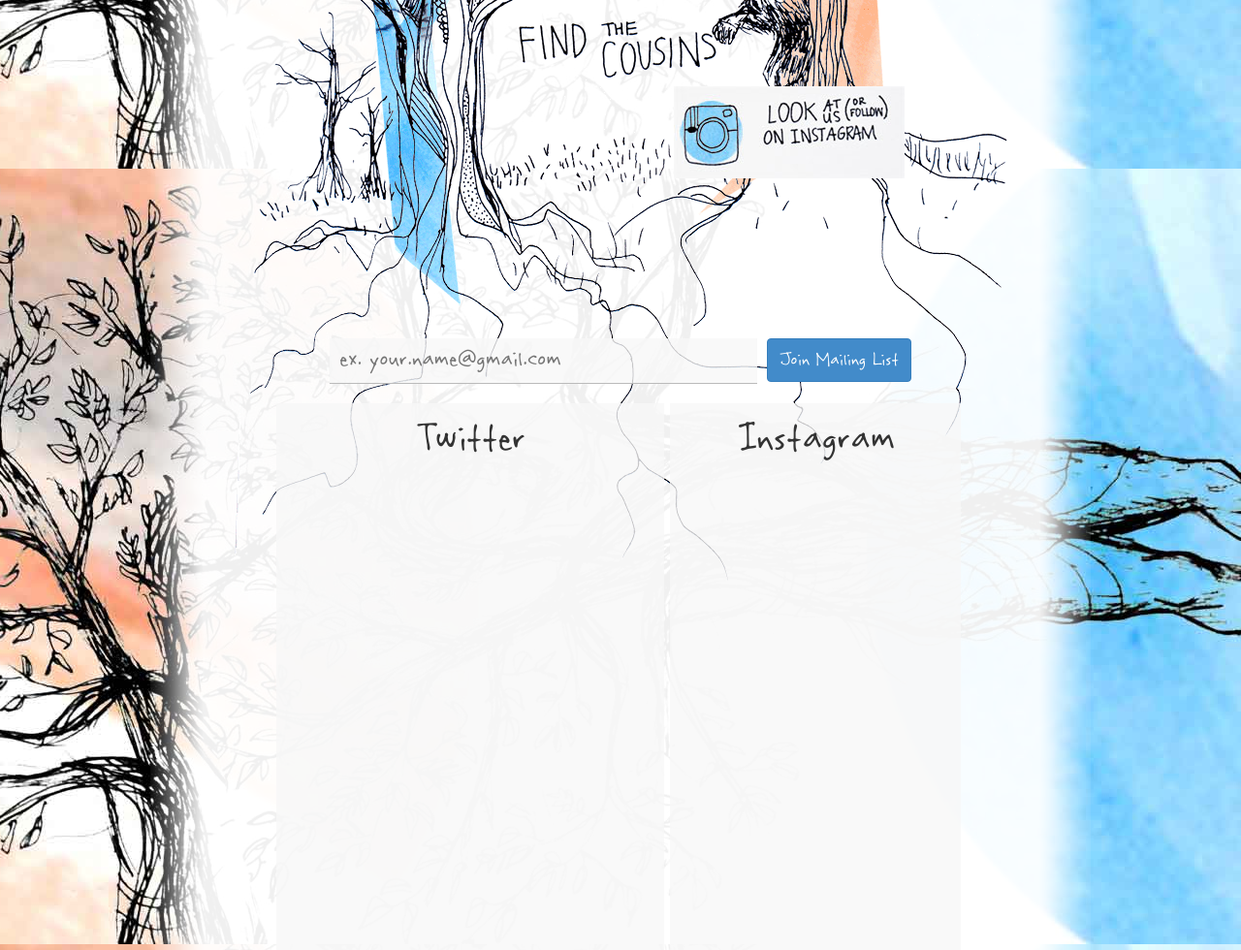
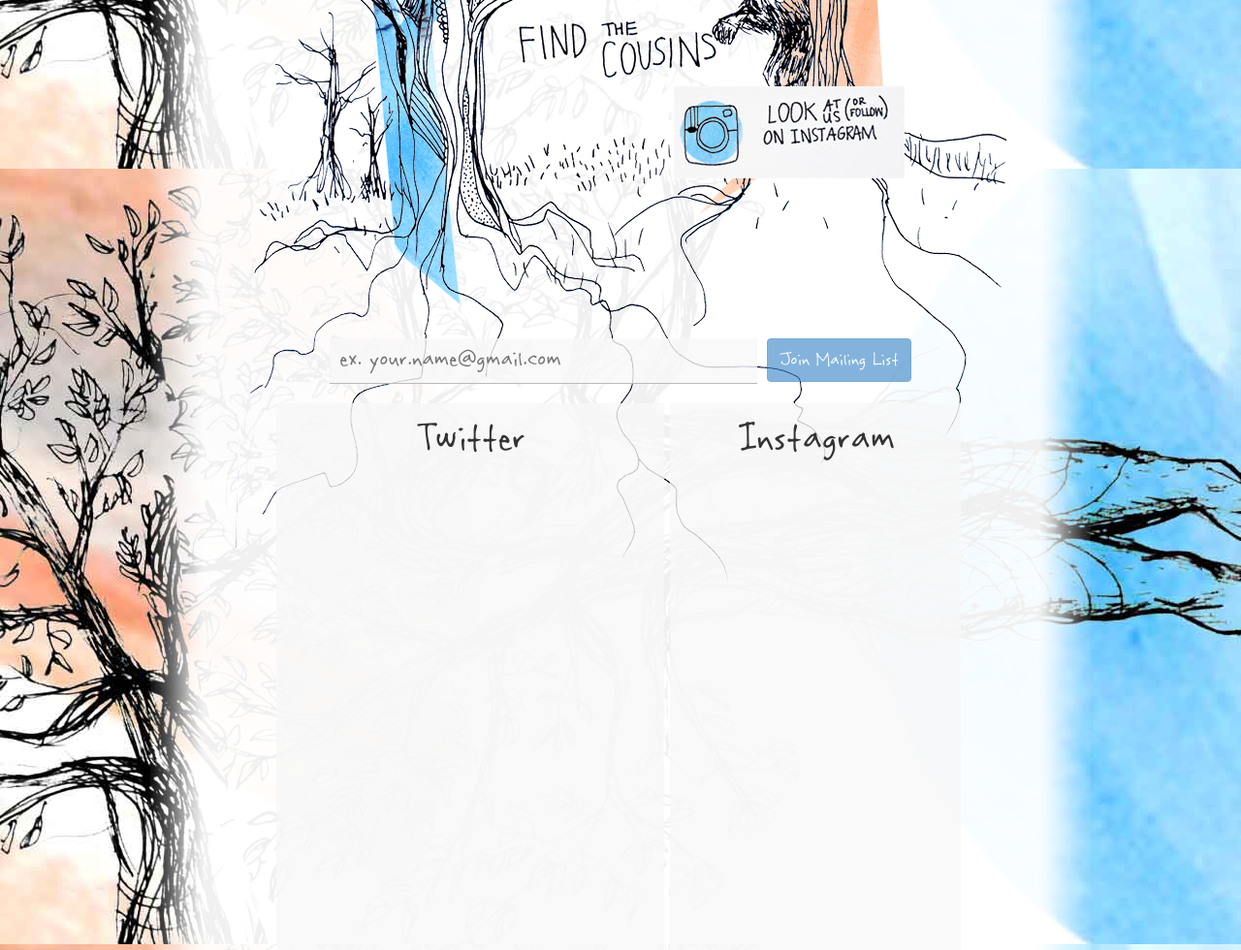
Before and after one commit to thomasdashney/lost-cousins-website, a PHP site: page / in a window 1280 px wide. Shown: the part 2226-3206 px from the top of the page at 97% size. Run offline with PHP 8.4, Linux system fonts and the light colour scheme; style sheets or scripts are compiled from the project's sources; some libraries are stand-ins or nearby versions.

Commit message:
make mailing list disabled by default

```diff
--- a/public/index.php
+++ b/public/index.php
@@ -149,7 +149,7 @@
               </div><!-- end forest -->
 
               <form id="mailing-list-form">
-                <button id="mailing-list-submit-button" type="submit" class="btn btn-primary">Join Mailing List</button>
+                <button id="mailing-list-submit-button" type="submit" class="btn btn-primary disabled">Join Mailing List</button>
                 <div id="mailing-list-input-container">
                   <input type="text" placeholder="ex. your.name@gmail.com" name="email" />
                 </div>
```
